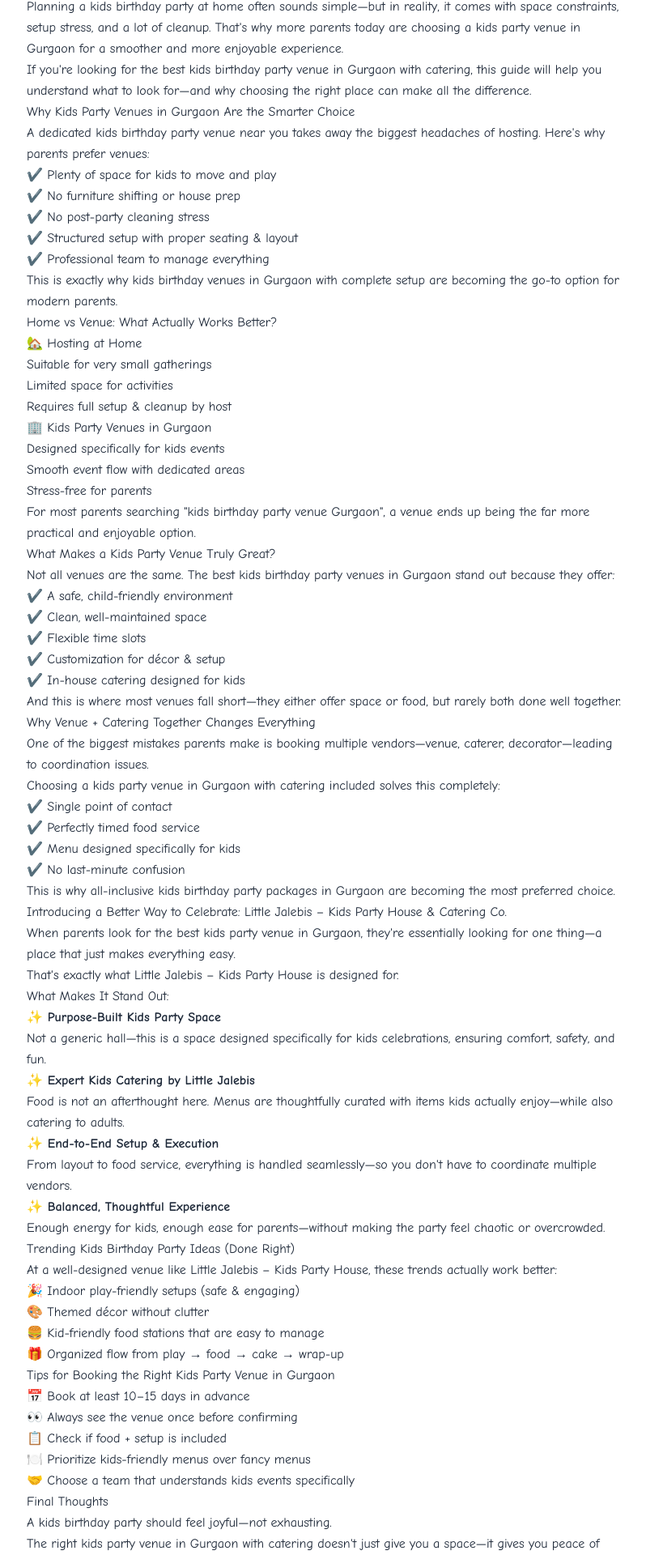
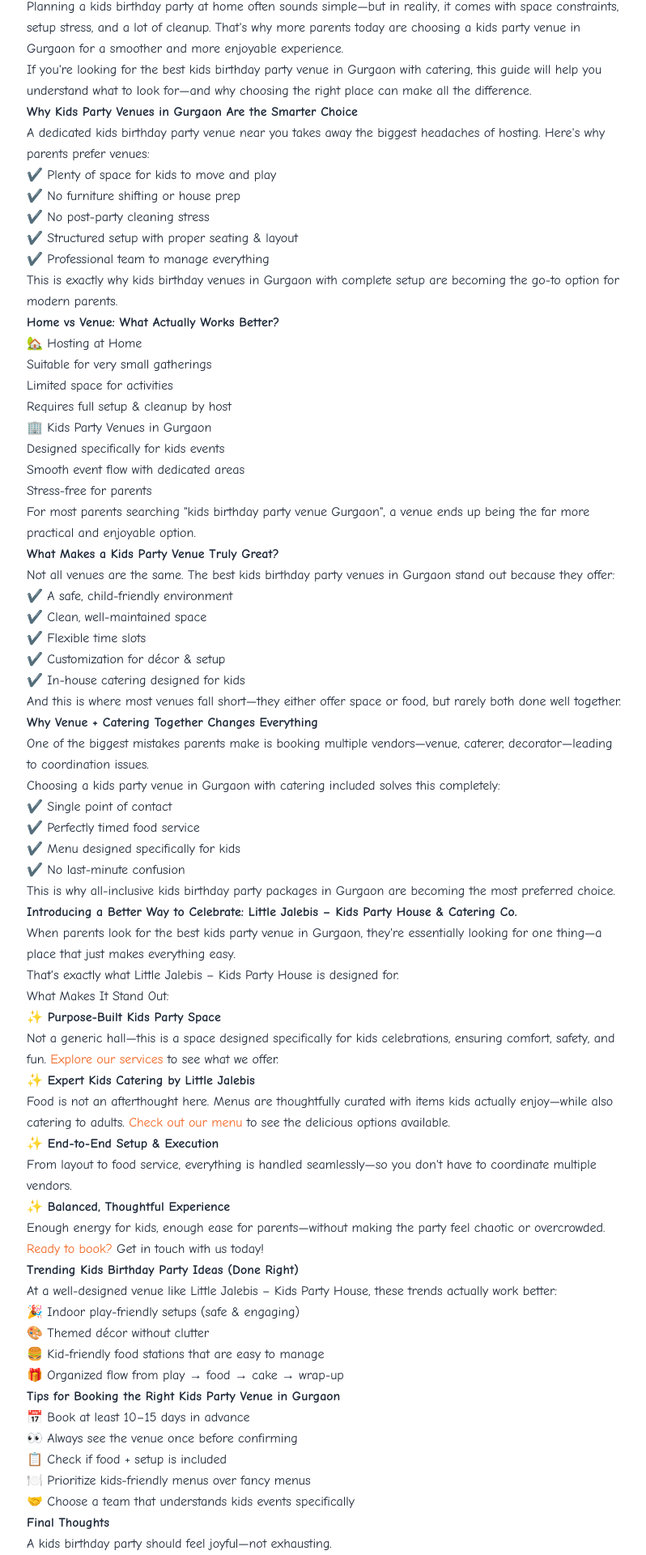
Before and after one commit to Vishwash-chauhan/lj-website, a Next.js app: page /blog/best-kids-party-venue-gurgaon in a window 1280 px wide. Shown: the part 837-2757 px from the top of the page at 81% size, without its empty margins (239-1037 px from the left). Built offline with nearby package versions, Linux system fonts and the light colour scheme.

Commit message:
blog component

```diff
--- a/app/blog/[slug]/page.tsx
+++ b/app/blog/[slug]/page.tsx
@@ -104,6 +104,7 @@ export default async function BlogPostPage({
 
         <div
           className="prose prose-lg max-w-none text-gray-800
+          prose-p:mb-6
           prose-headings:text-gray-900 prose-headings:font-bold
           prose-a:text-orange-500 prose-a:no-underline hover:prose-a:underline
           prose-strong:text-gray-900 prose-strong:font-semibold
--- a/app/blog/_posts/best-kids-party-venue-gurgaon.md
+++ b/app/blog/_posts/best-kids-party-venue-gurgaon.md
@@ -13,7 +13,7 @@ Planning a kids birthday party at home often sounds simple—but in reality, it
 
 If you're looking for the best kids birthday party venue in Gurgaon with catering, this guide will help you understand what to look for—and why choosing the right place can make all the difference.
 
-## Why Kids Party Venues in Gurgaon Are the Smarter Choice
+## **Why Kids Party Venues in Gurgaon Are the Smarter Choice**
 
 A dedicated kids birthday party venue near you takes away the biggest headaches of hosting. Here's why parents prefer venues:
 
@@ -25,7 +25,7 @@ A dedicated kids birthday party venue near you takes away the biggest headaches
 
 This is exactly why kids birthday venues in Gurgaon with complete setup are becoming the go-to option for modern parents.
 
-## Home vs Venue: What Actually Works Better?
+## **Home vs Venue: What Actually Works Better?**
 
 ### 🏡 Hosting at Home
 - Suitable for very small gatherings
@@ -39,7 +39,7 @@ This is exactly why kids birthday venues in Gurgaon with complete setup are beco
 
 For most parents searching "kids birthday party venue Gurgaon", a venue ends up being the far more practical and enjoyable option.
 
-## What Makes a Kids Party Venue Truly Great?
+## **What Makes a Kids Party Venue Truly Great?**
 
 Not all venues are the same. The best kids birthday party venues in Gurgaon stand out because they offer:
 
@@ -51,7 +51,7 @@ Not all venues are the same. The best kids birthday party venues in Gurgaon stan
 
 And this is where most venues fall short—they either offer space or food, but rarely both done well together.
 
-## Why Venue + Catering Together Changes Everything
+## **Why Venue + Catering Together Changes Everything**
 
 One of the biggest mistakes parents make is booking multiple vendors—venue, caterer, decorator—leading to coordination issues.
 
@@ -64,7 +64,7 @@ Choosing a kids party venue in Gurgaon with catering included solves this comple
 
 This is why all-inclusive kids birthday party packages in Gurgaon are becoming the most preferred choice.
 
-## Introducing a Better Way to Celebrate: Little Jalebis – Kids Party House & Catering Co.
+## **Introducing a Better Way to Celebrate: Little Jalebis – Kids Party House & Catering Co.**
 
 When parents look for the best kids party venue in Gurgaon, they're essentially looking for one thing—a place that just makes everything easy.
 
@@ -73,18 +73,22 @@ That's exactly what Little Jalebis – Kids Party House is designed for.
 ### What Makes It Stand Out:
 
 **✨ Purpose-Built Kids Party Space**
-Not a generic hall—this is a space designed specifically for kids celebrations, ensuring comfort, safety, and fun.
+
+Not a generic hall—this is a space designed specifically for kids celebrations, ensuring comfort, safety, and fun. [Explore our services](/services) to see what we offer.
 
 **✨ Expert Kids Catering by Little Jalebis**
-Food is not an afterthought here. Menus are thoughtfully curated with items kids actually enjoy—while also catering to adults.
+
+Food is not an afterthought here. Menus are thoughtfully curated with items kids actually enjoy—while also catering to adults. [Check out our menu](/menu) to see the delicious options available.
 
 **✨ End-to-End Setup & Execution**
+
 From layout to food service, everything is handled seamlessly—so you don't have to coordinate multiple vendors.
 
 **✨ Balanced, Thoughtful Experience**
-Enough energy for kids, enough ease for parents—without making the party feel chaotic or overcrowded.
 
-## Trending Kids Birthday Party Ideas (Done Right)
+Enough energy for kids, enough ease for parents—without making the party feel chaotic or overcrowded. [Ready to book?](/contact) Get in touch with us today!
+
+## **Trending Kids Birthday Party Ideas (Done Right)**
 
 At a well-designed venue like Little Jalebis – Kids Party House, these trends actually work better:
 
@@ -93,7 +97,7 @@ At a well-designed venue like Little Jalebis – Kids Party House, these trends
 🍔 Kid-friendly food stations that are easy to manage
 🎁 Organized flow from play → food → cake → wrap-up
 
-## Tips for Booking the Right Kids Party Venue in Gurgaon
+## **Tips for Booking the Right Kids Party Venue in Gurgaon**
 
 📅 Book at least 10–15 days in advance
 👀 Always see the venue once before confirming
@@ -101,10 +105,12 @@ At a well-designed venue like Little Jalebis – Kids Party House, these trends
 🍽️ Prioritize kids-friendly menus over fancy menus
 🤝 Choose a team that understands kids events specifically
 
-## Final Thoughts
+## **Final Thoughts**
 
 A kids birthday party should feel joyful—not exhausting.
 
 The right kids party venue in Gurgaon with catering doesn't just give you a space—it gives you peace of mind.
 
 With a thoughtfully designed venue, curated kids menu, and seamless execution, Little Jalebis – Kids Party House brings everything together in a way that feels easy, organized, and genuinely enjoyable.
+
+[Book your perfect kids party today](/contact) and let us handle the details while you enjoy the celebration!
--- a/app/blog/page.tsx
+++ b/app/blog/page.tsx
@@ -1,12 +1,13 @@
 "use client";
 
+import Link from "next/link";
 import { useEffect, useState } from "react";
 import BlogHeader from "@/app/components/BlogHeader";
-import BlogPostList from "@/app/components/BlogPostList";
-import type { BlogPostPreview } from "@/lib/blog";
+import BlogPostCard from "@/app/components/BlogPostCard";
+import type { BlogPost } from "@/lib/blog";
 
 export default function BlogPage() {
-  const [posts, setPosts] = useState<BlogPostPreview[]>([]);
+  const [posts, setPosts] = useState<BlogPost[]>([]);
   const [loading, setLoading] = useState(true);
 
   useEffect(() => {
@@ -29,7 +30,7 @@ export default function BlogPage() {
     return (
       <div className="min-h-screen bg-white">
         <BlogHeader />
-        <div className="max-w-4xl mx-auto px-4 py-12">
+        <div className="max-w-3xl mx-auto px-4 py-6">
           <p className="text-center text-gray-600">Loading blogs...</p>
         </div>
       </div>
@@ -39,8 +40,16 @@ export default function BlogPage() {
   return (
     <div className="min-h-screen bg-white">
       <BlogHeader />
-      <div className="max-w-4xl mx-auto px-4 py-12">
-        <BlogPostList posts={posts} />
+      <div className="max-w-3xl mx-auto px-4 py-6">
+        <div className="space-y-8">
+          {posts.length === 0 ? (
+            <p className="text-center text-gray-400">No blog posts yet.</p>
+          ) : (
+            posts.map((post) => (
+              <BlogPostCard key={post.slug} post={post} />
+            ))
+          )}
+        </div>
       </div>
     </div>
   );
--- a/app/components/BlogHeader.tsx
+++ b/app/components/BlogHeader.tsx
@@ -1,6 +1,6 @@
 export default function BlogHeader() {
   return (
-    <div className="relative bg-gradient-to-br from-orange-50 via-white to-orange-100 overflow-hidden pt-24 pb-16">
+    <div className="relative overflow-hidden pt-24 pb-16">
       {/* Decorative background elements */}
       <div className="absolute inset-0 overflow-hidden">
         <div className="absolute top-0 right-0 w-96 h-96 bg-orange-100 rounded-full blur-3xl opacity-40 -mr-32 -mt-32"></div>
--- a/app/components/BlogPostCard.tsx
+++ b/app/components/BlogPostCard.tsx
@@ -1,31 +1,21 @@
+import Link from "next/link";
 import Image from "next/image";
-import Link from "next/link";
-import type { BlogPostPreview } from "@/lib/blog";
+import type { BlogPost } from "@/lib/blog";
 
 interface BlogPostCardProps {
-  post: BlogPostPreview;
+  post: BlogPost;
 }
 
 export default function BlogPostCard({ post }: BlogPostCardProps) {
   return (
     <Link href={`/blog/${post.slug}`}>
       <article className="group cursor-pointer">
-        <div className="mb-5 aspect-[16/9] overflow-hidden rounded-3xl bg-gradient-to-br from-orange-100 via-orange-50 to-white ring-1 ring-orange-100">
-          {post.image ? (
-            <div className="relative h-full w-full transition duration-300 group-hover:scale-[1.02]">
-              <Image
-                src={post.image}
-                alt={post.imageAlt || post.title}
-                fill
-                className="object-cover"
-                sizes="(min-width: 768px) 896px, 100vw"
-              />
-            </div>
-          ) : (
-            <div className="flex h-full items-center justify-center bg-[radial-gradient(circle_at_top_left,_rgba(249,115,22,0.18),_transparent_35%),radial-gradient(circle_at_bottom_right,_rgba(251,191,36,0.18),_transparent_30%)] text-sm font-semibold uppercase tracking-[0.25em] text-orange-500 transition group-hover:scale-[1.02]">
-              Image Placeholder
-            </div>
-          )}
+        <div className="mb-4 overflow-hidden rounded-lg">
+          <img
+            src={post.image}
+            alt={post.imageAlt || post.title}
+            className="w-full object-cover rounded-3xl transition group-hover:scale-105"
+          />
         </div>
         <div className="mb-3 flex items-center justify-between">
           <h2 className="text-2xl md:text-3xl font-bold text-gray-900 transition group-hover:text-orange-500">
--- a/app/components/BlogPostList.tsx
+++ /dev/null
@@ -1,20 +0,0 @@
-import type { BlogPostPreview } from "@/lib/blog";
-import BlogPostCard from "@/app/components/BlogPostCard";
-
-interface BlogPostListProps {
-  posts: BlogPostPreview[];
-}
-
-export default function BlogPostList({ posts }: BlogPostListProps) {
-  if (posts.length === 0) {
-    return <p className="text-center text-gray-400">No blog posts yet.</p>;
-  }
-
-  return (
-    <div className="space-y-8">
-      {posts.map((post) => (
-        <BlogPostCard key={post.slug} post={post} />
-      ))}
-    </div>
-  );
-}
```
